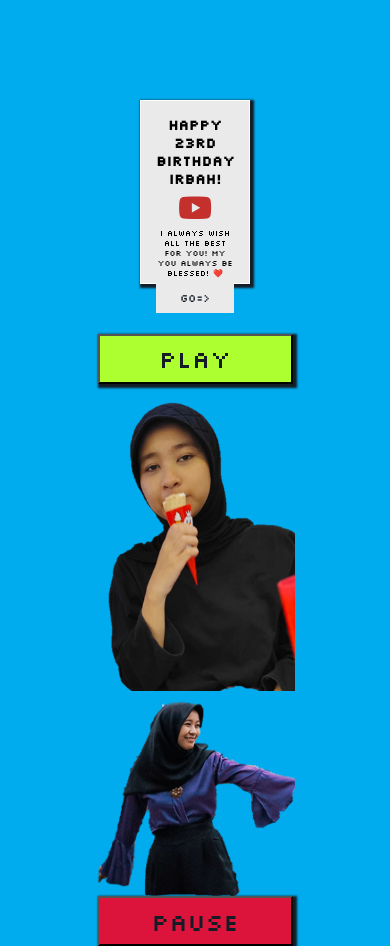
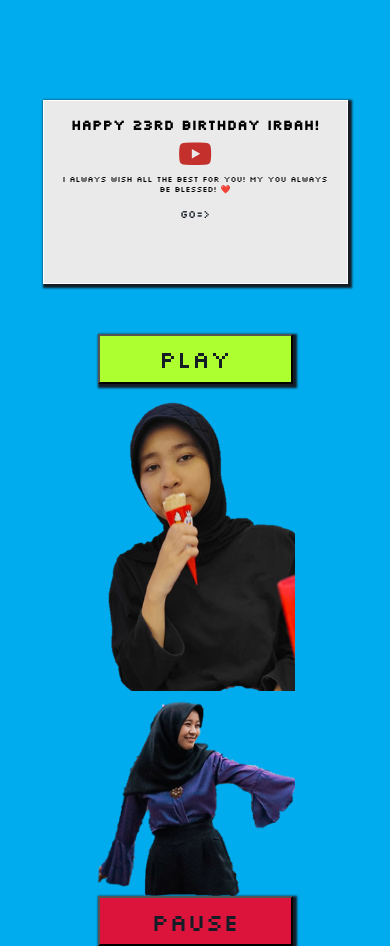
Before and after one commit to RifqiSabil/HBD23, a plain HTML site: page index.html in a window 390 px wide. Drawn offline with Linux system fonts and the light colour scheme.

Commit message:
Update style.css1

```diff
--- a/style.css
+++ b/style.css
@@ -127,7 +127,7 @@
         font-size: 8px;
     }
     .card{
-        width: 20vw;
+        width: 70vw;
         padding: 15px;
         margin: 5px;
         height: 18vh;
```
